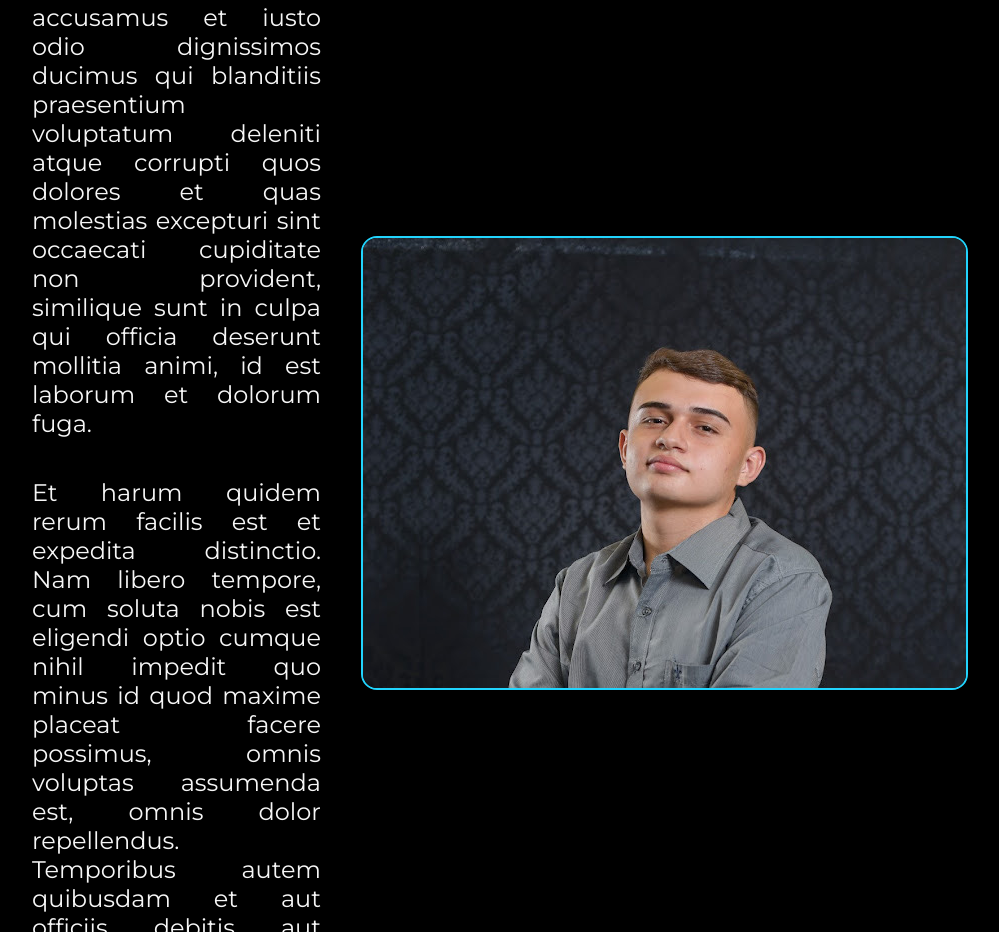
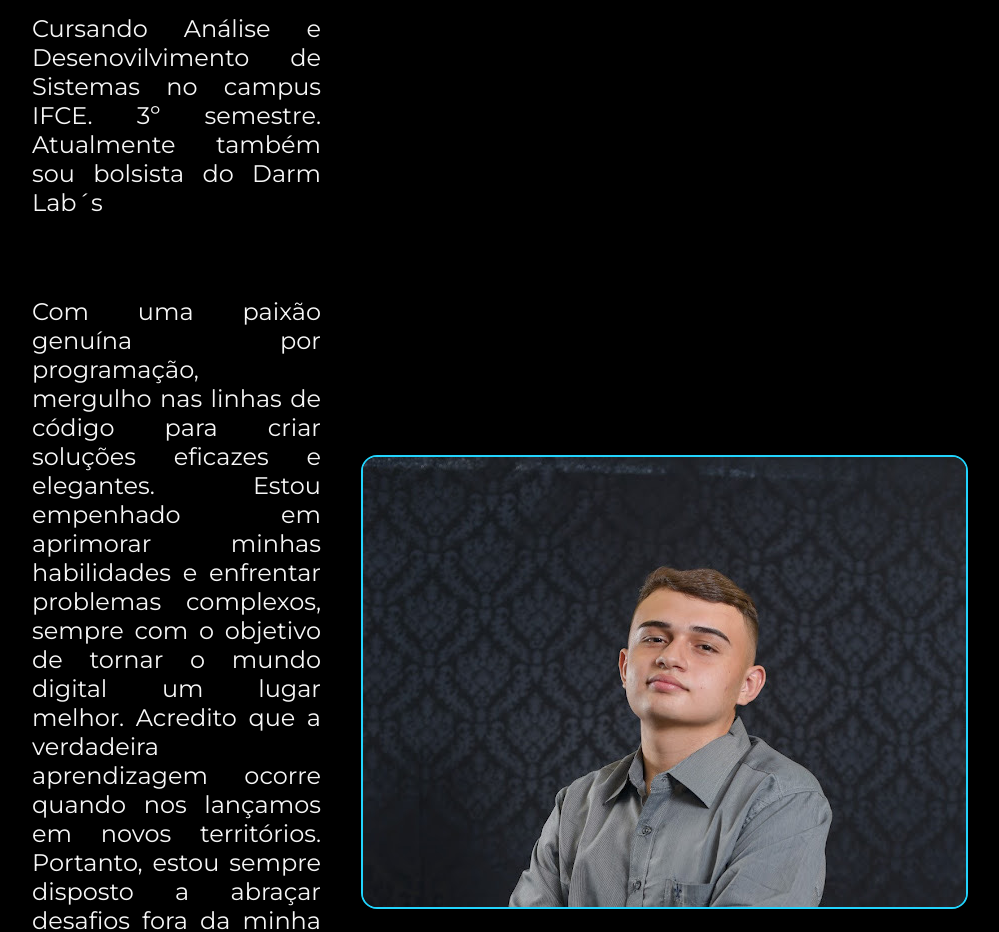
Before and after one commit to Emanooell/Portfolio, a plain HTML site: page about.html in a window 1280 px wide. Shown: the part 228-1160 px from the top of the page, without its empty margins (160-1159 px from the left). Drawn offline with nearby package versions, Linux system fonts and the light colour scheme.

Commit message:
atualizando meu repositorio

```diff
--- a/about.html
+++ b/about.html
@@ -18,10 +18,17 @@
     <main class="apresentacao">
         <section class="apresentacao__conteudo">
             <h1 class="apresentacao__conteudo__titulo">Sobre mim</h1>
-            <p class="apresentacao__conteudo__paragrafo ">At vero eos et accusamus et iusto odio dignissimos ducimus qui blanditiis praesentium voluptatum deleniti atque corrupti quos dolores et quas molestias excepturi sint occaecati cupiditate non provident, similique sunt in culpa qui officia deserunt mollitia animi, id est laborum et dolorum fuga.
+            <p class="apresentacao__conteudo__paragrafo ">Cursando Análise e Desenovilvimento de Sistemas no campus IFCE. 3º semestre. Atualmente também sou bolsista  do Darm Lab´s
             </p>
-            <p class="apresentacao__conteudo__paragrafo ">Et harum quidem rerum facilis est et expedita distinctio. Nam libero tempore, cum soluta nobis est eligendi optio cumque nihil impedit quo minus id quod maxime placeat facere possimus, omnis voluptas assumenda est, omnis dolor repellendus. Temporibus autem quibusdam et aut officiis debitis aut rerum necessitatibus saepe eveniet ut et voluptates repudiandae sint et molestiae non recusandae. Itaque earum rerum hic tenetur a sapiente delectus, ut aut reiciendis voluptatibus maiores alias consequatur aut perferendis doloribus asperiores ipsum delis forum birol parela maxime infena. Excepteur sint occaecat cupidatat non.
-            </p>
+            <p class="apresentacao__conteudo__paragrafo ">Com uma paixão genuína por programação, mergulho nas linhas de código para criar soluções eficazes e elegantes. Estou empenhado em aprimorar minhas habilidades e enfrentar problemas complexos, sempre com o objetivo de tornar o mundo digital um lugar melhor.  Acredito que a verdadeira aprendizagem ocorre quando nos lançamos em novos territórios. Portanto, estou sempre disposto a abraçar desafios fora da minha zona de conforto e aprender com cada experiência. Minha jornada é marcada por uma curiosidade insaciável e uma sede por construir algo significativo. Se você está em busca de um colaborador dedicado, apaixonado por programação e pronto para contribuir com projetos inovadores, estou pronto para embarcar nessa jornada ao lado de visionários como você. Além das linhas de código, tenho um amor pelo aprendizado contínuo, pela música e pela exploração de novos horizontes. Seja desenvolvendo aplicativos ou desbravando novos desafios, estou determinado a deixar minha marca no mundo digital.
+
+
+
+
+
+
+
+
         </section>
         <img class="imagem" src="./assets/ImagemPortfolioPng.png" alt="Imagem do Emanoel Rodrigues">
     </main>
--- a/styles/style.css
+++ b/styles/style.css
@@ -54,6 +54,7 @@ body {
     gap: 40px;
     border-radius: 16px;
     align-items: center; /* Alinhar conteúdo à parte superior */
+    margin-top: 40px;
 }
 
 
@@ -73,6 +74,7 @@ body {
     font-size: 1.5rem;
     text-align: justify;
     font-family: var(--fonte-secundaria);
+    margin-bottom: 40px;
 }
 
 .apresentacao__botoes {
```
